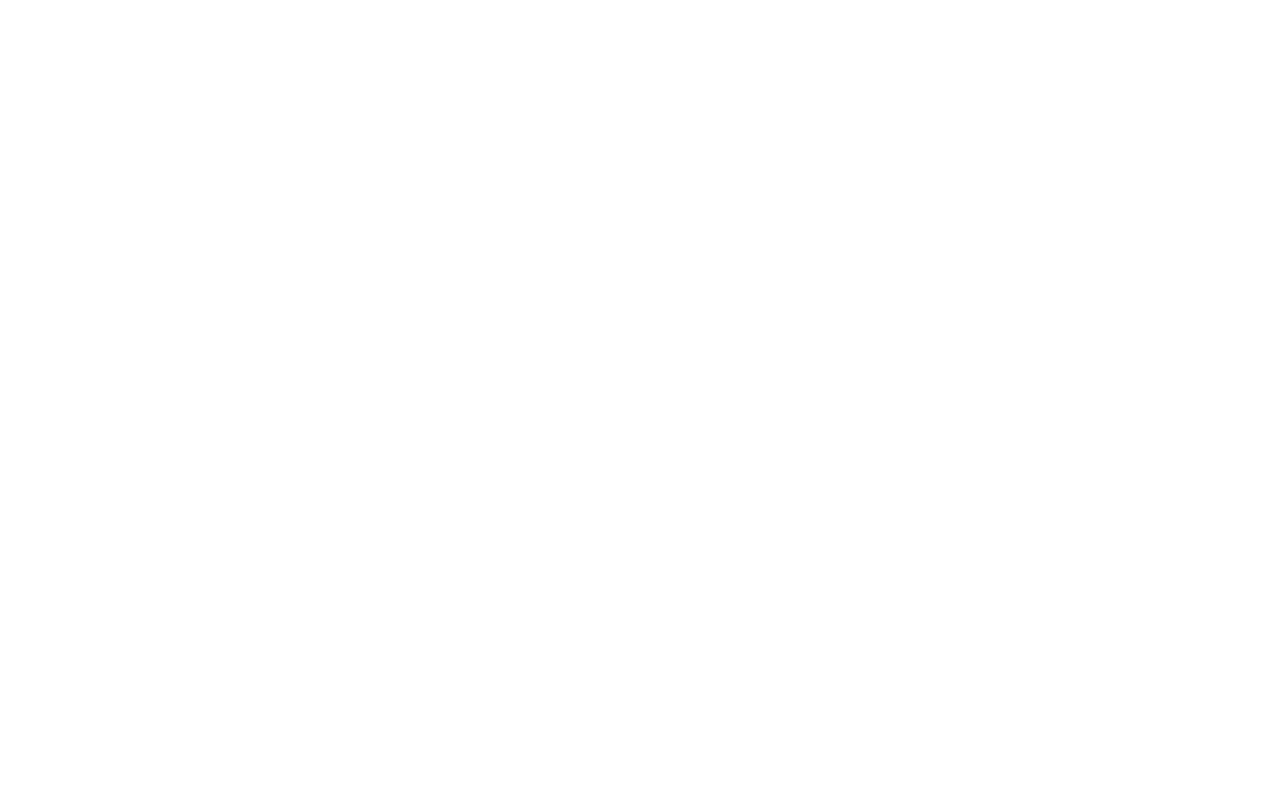
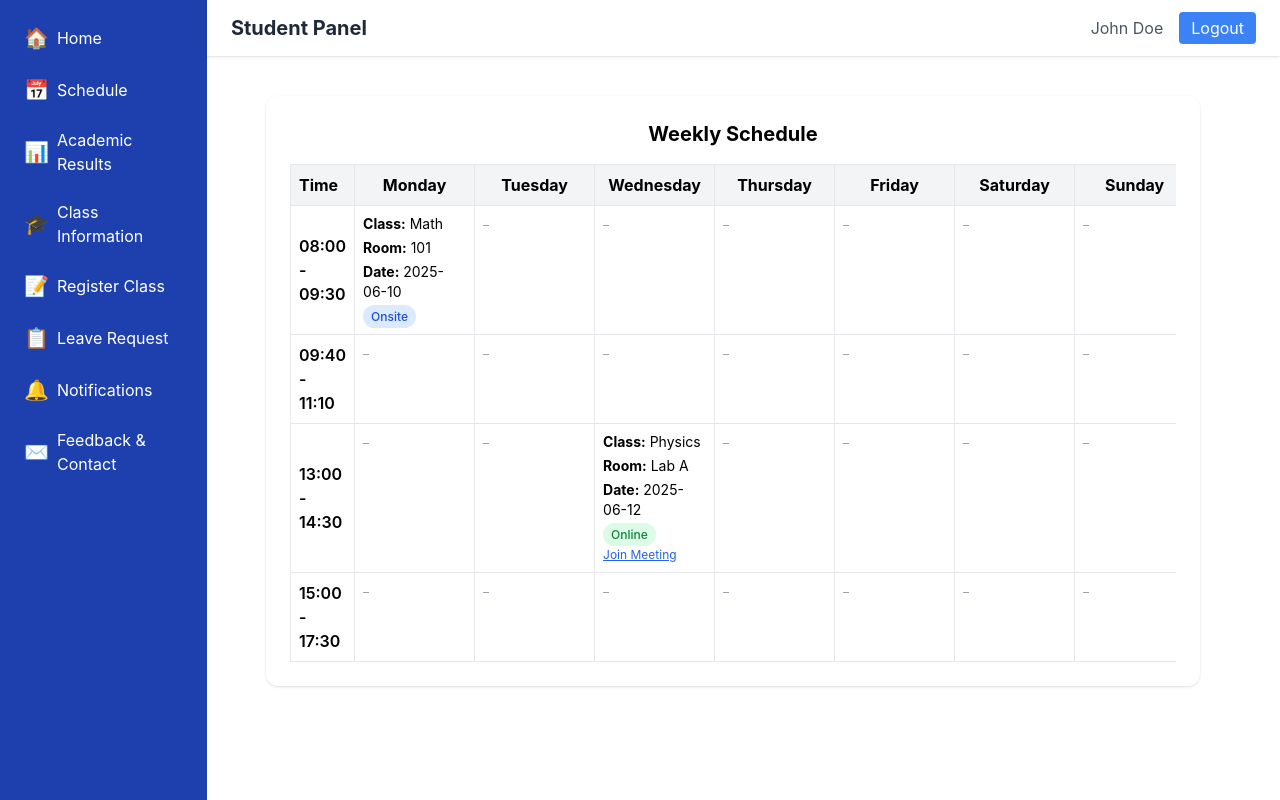
Before and after one commit to duyanh1306/EnglishCenterManagementApp, a React (Create React App) app in the folder client/: page /student/schedule in a window 1280 px wide. Before the commit this address had no page. Built offline with nearby package versions, Linux system fonts and the light colour scheme.

Commit message:
Add academic results and student schedule pages

```diff
--- a/client/src/App.js
+++ b/client/src/App.js
@@ -1,12 +1,16 @@
-import './App.css';
-import { BrowserRouter as Router, Routes, Route } from 'react-router-dom';
-import TeachingSchedule from './pages/TeachingSchedule';
-import Feedback from './pages/Feedback';
-import Notifications from './pages/Notifications';
-import Courses from './pages/Courses';
-import StudentAttendanceList from './pages/StudentAttendanceList';
-import StudentList from './pages/StudentList';
+import "./App.css";
+import { BrowserRouter as Router, Routes, Route } from "react-router-dom";
+import TeachingSchedule from "./pages/TeachingSchedule";
+import Feedback from "./pages/Feedback";
+import Notifications from "./pages/Notifications";
+import Courses from "./pages/Courses";
+import StudentAttendanceList from "./pages/StudentAttendanceList";
+import StudentList from "./pages/StudentList";
 
+// Student pages
+import AcademicResults from "./pages/AcademicResults";
+import StudentLayout from "./layouts/StudentLayout";
+import StudentSchedule from "./pages/StudentSchedule";
 
 function App() {
   return (
@@ -17,8 +21,17 @@ function App() {
         <Route path="/feedback" element={<Feedback />} />
         <Route path="/notifications" element={<Notifications />} />
         <Route path="/courses" element={<Courses />} />
-        <Route path="/student-attendance-list" element={<StudentAttendanceList />} />
+        <Route
+          path="/student-attendance-list"
+          element={<StudentAttendanceList />}
+        />
         <Route path="/student-list" element={<StudentList />} />
+
+        {/* Các route dùng chung layout Student */}
+        <Route path="/student" element={<StudentLayout />}>
+          <Route path="schedule" element={<StudentSchedule />} />
+          <Route path="results" element={<AcademicResults />} />
+        </Route>
       </Routes>
     </Router>
   );
--- /dev/null
+++ b/client/src/components/student/Navbar.js
@@ -0,0 +1,17 @@
+import React from "react";
+
+const Navbar = () => {
+  return (
+    <nav className="bg-white shadow px-6 py-3 flex justify-between items-center">
+      <h1 className="text-xl font-bold text-gray-800">Student Panel</h1>
+      <div className="flex items-center gap-4">
+        <span className="text-gray-600">John Doe</span>
+        <button className="bg-blue-500 text-white px-3 py-1 rounded hover:bg-blue-600">
+          Logout
+        </button>
+      </div>
+    </nav>
+  );
+};
+
+export default Navbar;
--- /dev/null
+++ b/client/src/components/student/Sidebar.js
@@ -0,0 +1,47 @@
+import React, { useState } from "react";
+import { Link } from "react-router-dom";
+
+const Sidebar = () => {
+  const [isOpen, setIsOpen] = useState(false);
+
+  const menuItems = [
+    { name: "Home", icon: "🏠", path: "/dashboard" },
+    { name: "Schedule", icon: "📅", path: "/student/schedule" },
+    { name: "Academic Results", icon: "📊", path: "/student/results" },
+    { name: "Class Information", icon: "🎓", path: "/classes" },
+    { name: "Register Class", icon: "📝", path: "/register-class" },
+    { name: "Leave Request", icon: "📋", path: "/leave-request" },
+
+    { name: "Notifications", icon: "🔔", path: "/notifications" },
+    { name: "Feedback & Contact", icon: "✉️", path: "/feedback" },
+  ];
+
+  return (
+    <div
+      className={`bg-blue-800 text-white h-screen p-4 ${
+        isOpen ? "w-60" : "w-16"
+      } transition-all md:w-60`}
+    >
+      <button onClick={() => setIsOpen(!isOpen)} className="mb-4 md:hidden">
+        {isOpen ? "✖" : "☰"}
+      </button>
+      <ul>
+        {menuItems.map((item) => (
+          <li key={item.path} className="mb-2">
+            <Link
+              to={item.path}
+              className="flex items-center p-2 hover:bg-blue-600 rounded transition-colors"
+            >
+              <span className="text-xl mr-2">{item.icon}</span>
+              <span className={`${isOpen ? "block" : "hidden"} md:block`}>
+                {item.name}
+              </span>
+            </Link>
+          </li>
+        ))}
+      </ul>
+    </div>
+  );
+};
+
+export default Sidebar;
--- /dev/null
+++ b/client/src/layouts/StudentLayout.js
@@ -0,0 +1,20 @@
+import React from "react";
+import { Outlet } from "react-router-dom";
+import Sidebar from "../components/student/Sidebar";
+import Navbar from "../components/student/Navbar";
+
+const StudentLayout = () => {
+  return (
+    <div className="flex">
+      <Sidebar />
+      <div className="flex-1 flex flex-col">
+        <Navbar />
+        <main className="p-4">
+          <Outlet />
+        </main>
+      </div>
+    </div>
+  );
+};
+
+export default StudentLayout;
--- /dev/null
+++ b/client/src/pages/AcademicResults.js
@@ -0,0 +1,66 @@
+import React from "react";
+
+const resultsData = [
+  {
+    subject: "Math",
+    score: 95,
+    grade: "A",
+    semester: "Spring 2025",
+    remarks: "Excellent performance",
+  },
+  {
+    subject: "Physics",
+    score: 88,
+    grade: "B+",
+    semester: "Spring 2025",
+    remarks: "Good understanding",
+  },
+  {
+    subject: "Chemistry",
+    score: 92,
+    grade: "A-",
+    semester: "Spring 2025",
+    remarks: "Strong effort and participation",
+  },
+  {
+    subject: "English",
+    score: 90,
+    grade: "A",
+    semester: "Spring 2025",
+    remarks: "Consistent work",
+  },
+];
+
+const AcademicResults = () => {
+  return (
+    <div className="flex justify-center items-center w-full p-6">
+      <div className="bg-white rounded-xl shadow p-6 overflow-x-auto w-[98%] max-w-[1000px]">
+        <h2 className="text-xl font-bold mb-4 text-center">Academic Results</h2>
+        <table className="table w-full border border-gray-200 min-w-full">
+          <thead className="bg-gray-100">
+            <tr>
+              <th className="border p-2">Subject</th>
+              <th className="border p-2">Score</th>
+              <th className="border p-2">Grade</th>
+              <th className="border p-2">Semester</th>
+              <th className="border p-2">Remarks</th>
+            </tr>
+          </thead>
+          <tbody>
+            {resultsData.map((result, index) => (
+              <tr key={index} className="text-sm">
+                <td className="border p-2 text-center">{result.subject}</td>
+                <td className="border p-2 text-center">{result.score}</td>
+                <td className="border p-2 text-center">{result.grade}</td>
+                <td className="border p-2 text-center">{result.semester}</td>
+                <td className="border p-2 text-center">{result.remarks}</td>
+              </tr>
+            ))}
+          </tbody>
+        </table>
+      </div>
+    </div>
+  );
+};
+
+export default AcademicResults;
--- /dev/null
+++ b/client/src/pages/StudentSchedule.js
@@ -0,0 +1,121 @@
+import React from "react";
+
+const scheduleData = [
+  {
+    day: "Monday",
+    slot: "08:00 - 09:30",
+    class: "Math",
+    room: "101",
+    date: "2025-06-10",
+    status: "Onsite",
+  },
+  {
+    day: "Wednesday",
+    slot: "13:00 - 14:30",
+    class: "Physics",
+    room: "Lab A",
+    date: "2025-06-12",
+    status: "Online",
+    link: "https://zoom.us/j/123456789",
+  },
+];
+
+const daysOfWeek = [
+  "Monday",
+  "Tuesday",
+  "Wednesday",
+  "Thursday",
+  "Friday",
+  "Saturday",
+  "Sunday",
+];
+const slots = [
+  "08:00 - 09:30",
+  "09:40 - 11:10",
+  "13:00 - 14:30",
+  "15:00 - 17:30",
+];
+
+const StudentSchedule = () => {
+  return (
+    <div className="flex justify-end w-full p-6 pr-16">
+      <div className="bg-white rounded-xl shadow p-6 overflow-x-auto w-[98%] max-w-[1200px]">
+        <h2 className="text-xl font-bold mb-4 text-center">Weekly Schedule</h2>
+        <div className="overflow-x-auto">
+          <table className="table w-full border border-gray-200 min-w-full">
+            <thead>
+              <tr className="bg-gray-100">
+                <th className="border p-2 text-left w-32">Time</th>
+                {daysOfWeek.map((day) => (
+                  <th key={day} className="border p-2 text-center">
+                    {day}
+                  </th>
+                ))}
+              </tr>
+            </thead>
+            <tbody>
+              {slots.map((slot) => (
+                <tr key={slot}>
+                  <td className="border p-2 font-semibold w-32">{slot}</td>
+                  {daysOfWeek.map((day) => {
+                    const item = scheduleData.find(
+                      (s) => s.day === day && s.slot === slot
+                    );
+                    return (
+                      <td
+                        key={day}
+                        className="border p-2 text-sm align-top min-w-[120px] text-left"
+                      >
+                        {item ? (
+                          <div className="space-y-1">
+                            <div>
+                              <span className="font-bold">Class:</span>{" "}
+                              {item.class}
+                            </div>
+                            <div>
+                              <span className="font-bold">Room:</span>{" "}
+                              {item.room}
+                            </div>
+                            <div>
+                              <span className="font-bold">Date:</span>{" "}
+                              {item.date}
+                            </div>
+                            <div>
+                              <span
+                                className={`text-xs font-medium px-2 py-1 rounded-full ${
+                                  item.status === "Online"
+                                    ? "bg-green-100 text-green-700"
+                                    : "bg-blue-100 text-blue-700"
+                                }`}
+                              >
+                                {item.status}
+                              </span>
+                            </div>
+                            {item.link && (
+                              <a
+                                href={item.link}
+                                className="text-blue-600 underline text-xs"
+                                target="_blank"
+                                rel="noopener noreferrer"
+                              >
+                                Join Meeting
+                              </a>
+                            )}
+                          </div>
+                        ) : (
+                          <span className="text-gray-400 text-xs">–</span>
+                        )}
+                      </td>
+                    );
+                  })}
+                </tr>
+              ))}
+            </tbody>
+          </table>
+        </div>
+      </div>
+    </div>
+  );
+};
+
+export default StudentSchedule;
```
Also changed, not shown: client/src/pages/Courses.js (+41 -23 lines).
